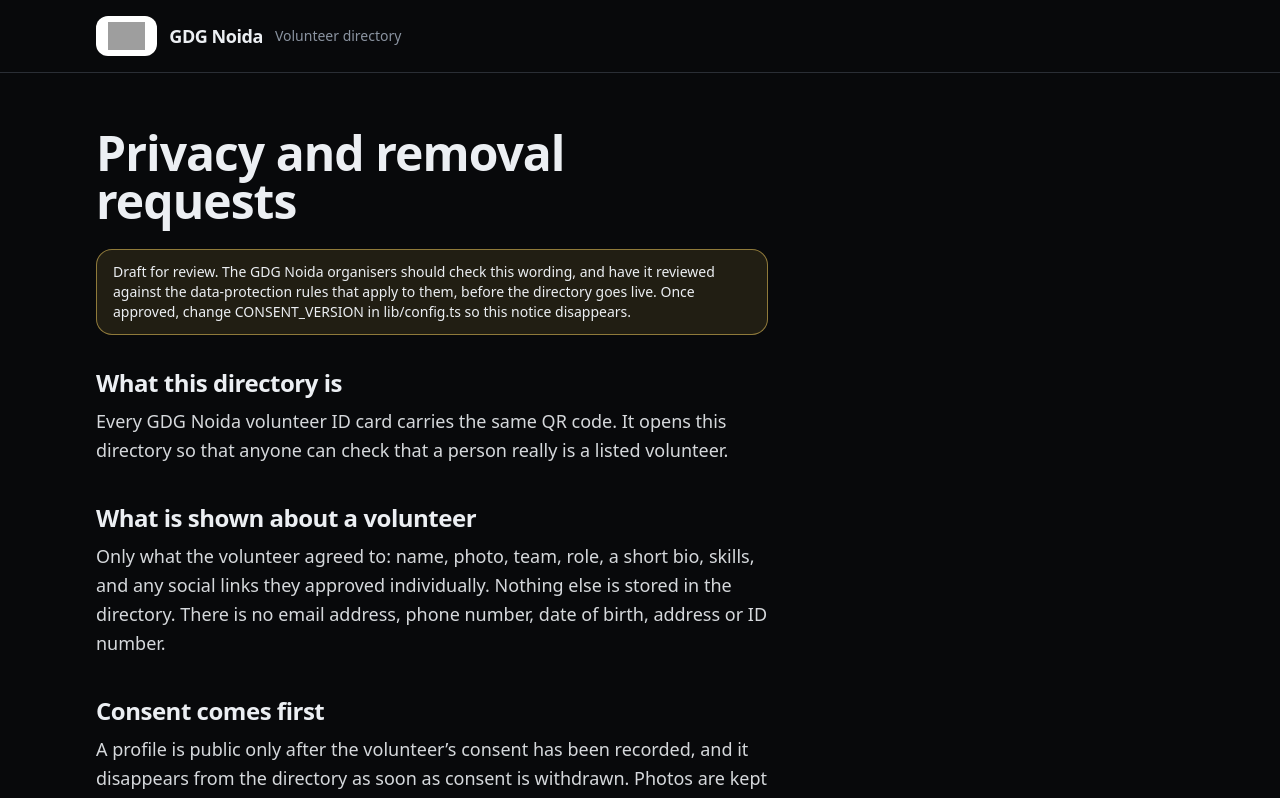
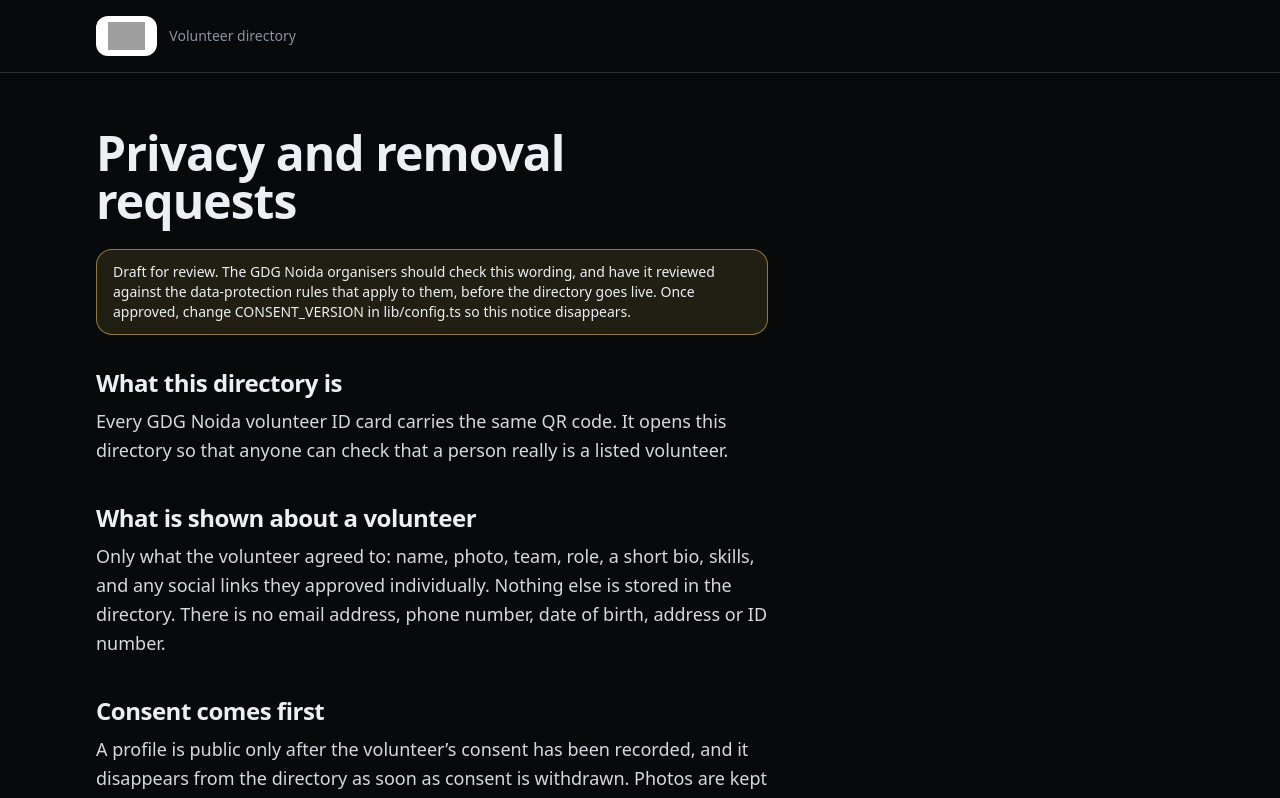
Before and after one commit to abhijha30/id_cards, a Next.js app: page /privacy in a window 1280 px wide. Shown: the top 798 px of the page. Built offline with nearby package versions, Linux system fonts and the light colour scheme; no server answers; grey boxes are pictures that could not be loaded.

Commit message:
Update PublicShell.tsx

```diff
--- a/components/ui/PublicShell.tsx
+++ b/components/ui/PublicShell.tsx
@@ -9,7 +9,7 @@
         <div className="mx-auto flex w-full max-w-6xl items-center justify-between gap-4 px-5 py-4 sm:px-8">
           <Link href="/" className="flex items-center gap-3 rounded-lg">
             <BrandMark />
-            <span className="font-display text-lg font-semibold tracking-tight">{ORG_NAME}</span>
+            {!BRAND_LOGO_SRC && <span className="font-display text-lg font-semibold tracking-tight">{ORG_NAME}</span>}
             <span className="hidden text-sm text-dim sm:inline">Volunteer directory</span>
           </Link>
         </div>
```
